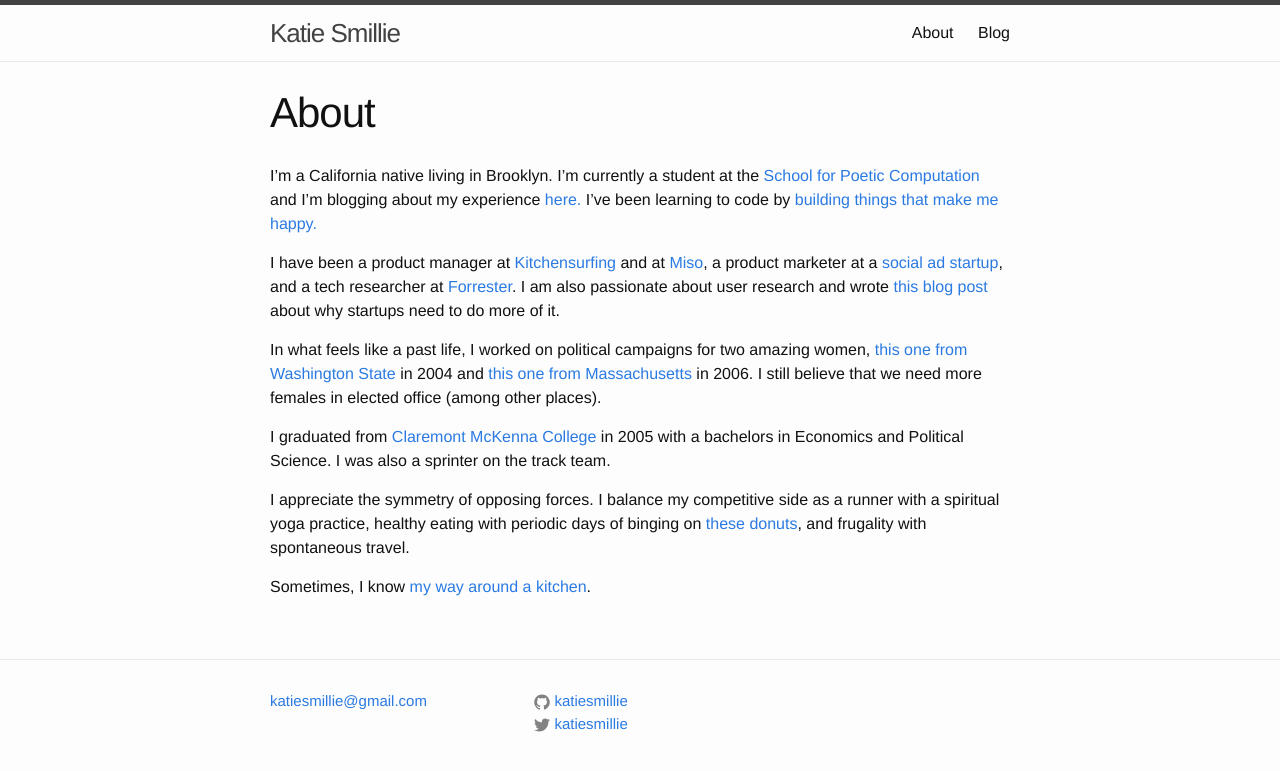
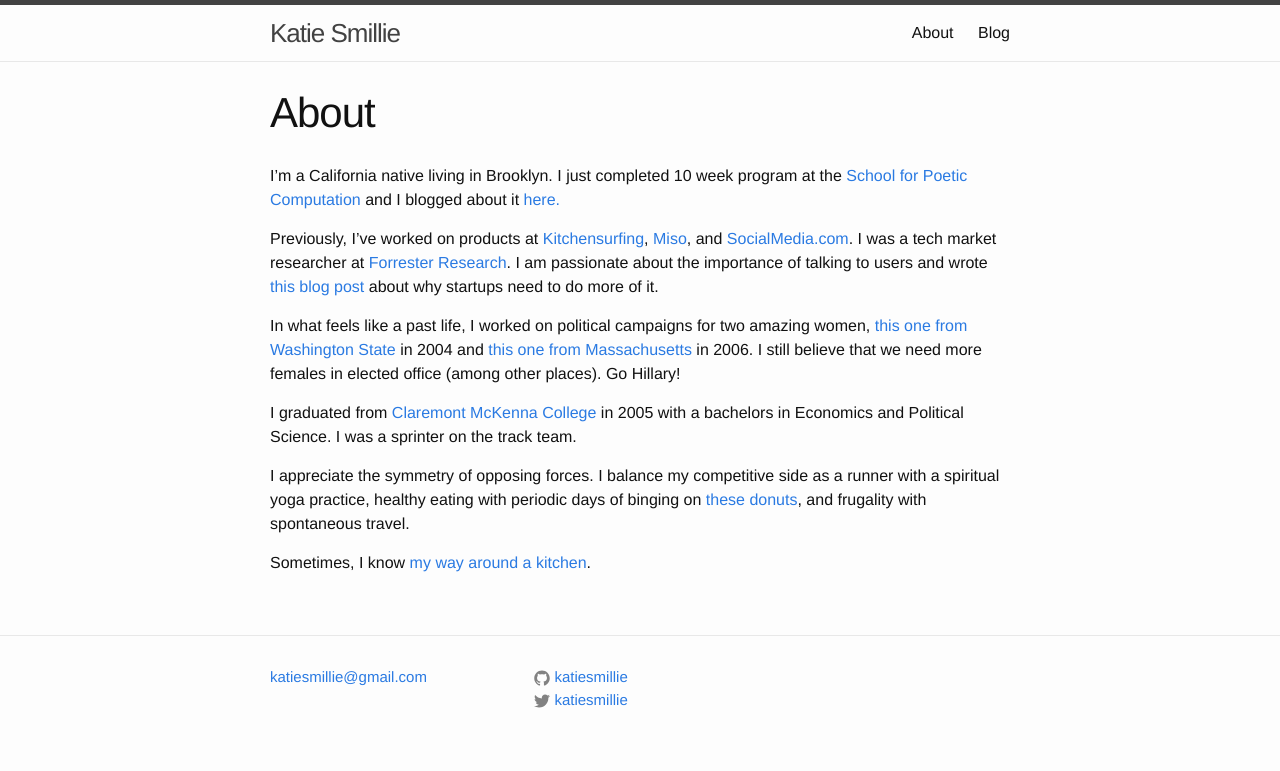
Before and after one commit to katiesmillie/katiesmillie.com, a Jekyll site: the page built from about.md, in a window 1280 px wide. Shown: the top 771 px of the page. Built offline with Jekyll 4.4.1, drawn with Linux system fonts in a browser that asks for light colours.

Commit message:
update about

```diff
--- a/about.md
+++ b/about.md
@@ -4,15 +4,15 @@
 permalink: /about/
 ---
 
-I’m a California native living in Brooklyn. I'm currently a student at the <a href="http://sfpc.io/"> School for Poetic Computation </a> and I'm blogging about my experience <a href="http://sfpc.katiesmillie.com/">here.</a> I've been learning to code by <a href="http://katiesmillie.com/projects"> building things that make me happy.</a>
+I’m a California native living in Brooklyn. I just completed 10 week program at the <a href="http://sfpc.io/"> School for Poetic Computation </a> and I blogged about it <a href="http://sfpc.katiesmillie.com/">here.</a>
 
-I have been a product manager at <a href="https://www.kitchensurfing.com">Kitchensurfing</a> and at <a href="https://twitter.com/gomiso">Miso</a>, a product marketer at a <a href="https://www.crunchbase.com/organization/socialmedia">social ad startup</a>, and a tech researcher at <a href="https://www.forrester.com/home/">Forrester</a>.  I am also passionate about user research and wrote <a href="http://katiesmillie.com/startups-need-to-do-more-user-research/">this blog post</a> about why startups need to do more of it.
+Previously, I've worked on products at <a href="https://www.kitchensurfing.com">Kitchensurfing</a>, <a href="https://twitter.com/gomiso">Miso</a>, and <a href="https://www.crunchbase.com/organization/socialmedia">SocialMedia.com</a>. I was a tech market researcher at <a href="https://www.forrester.com/home/">Forrester Research</a>.  I am passionate about the importance of talking to users and wrote <a href="http://katiesmillie.com/startups-need-to-do-more-user-research/">this blog post</a> about why startups need to do more of it.
 
 
-In what feels like a past life, I  worked on political campaigns for two amazing women, <a href="http://www.murray.senate.gov/public/">this one from Washington State</a> in 2004 and <a href="http://www.debgoldberg.com">this one from Massachusetts</a> in 2006. I still believe that we need more females in elected office (among other places).
+In what feels like a past life, I  worked on political campaigns for two amazing women, <a href="http://www.murray.senate.gov/public/">this one from Washington State</a> in 2004 and <a href="http://www.debgoldberg.com">this one from Massachusetts</a> in 2006. I still believe that we need more females in elected office (among other places). Go Hillary!
 
 
-I graduated from <a href="http://www.claremontmckenna.edu">Claremont McKenna College</a> in 2005 with a bachelors in Economics and Political Science.  I was also a sprinter on the track team.
+I graduated from <a href="http://www.claremontmckenna.edu">Claremont McKenna College</a> in 2005 with a bachelors in Economics and Political Science.  I was a sprinter on the track team.
 
 
 I appreciate the symmetry of opposing forces.  I balance my competitive side as a runner with a spiritual yoga practice, healthy eating with periodic days of binging on <a href="http://www.doughbrooklyn.com/">these donuts</a>, and frugality with spontaneous travel.
```
